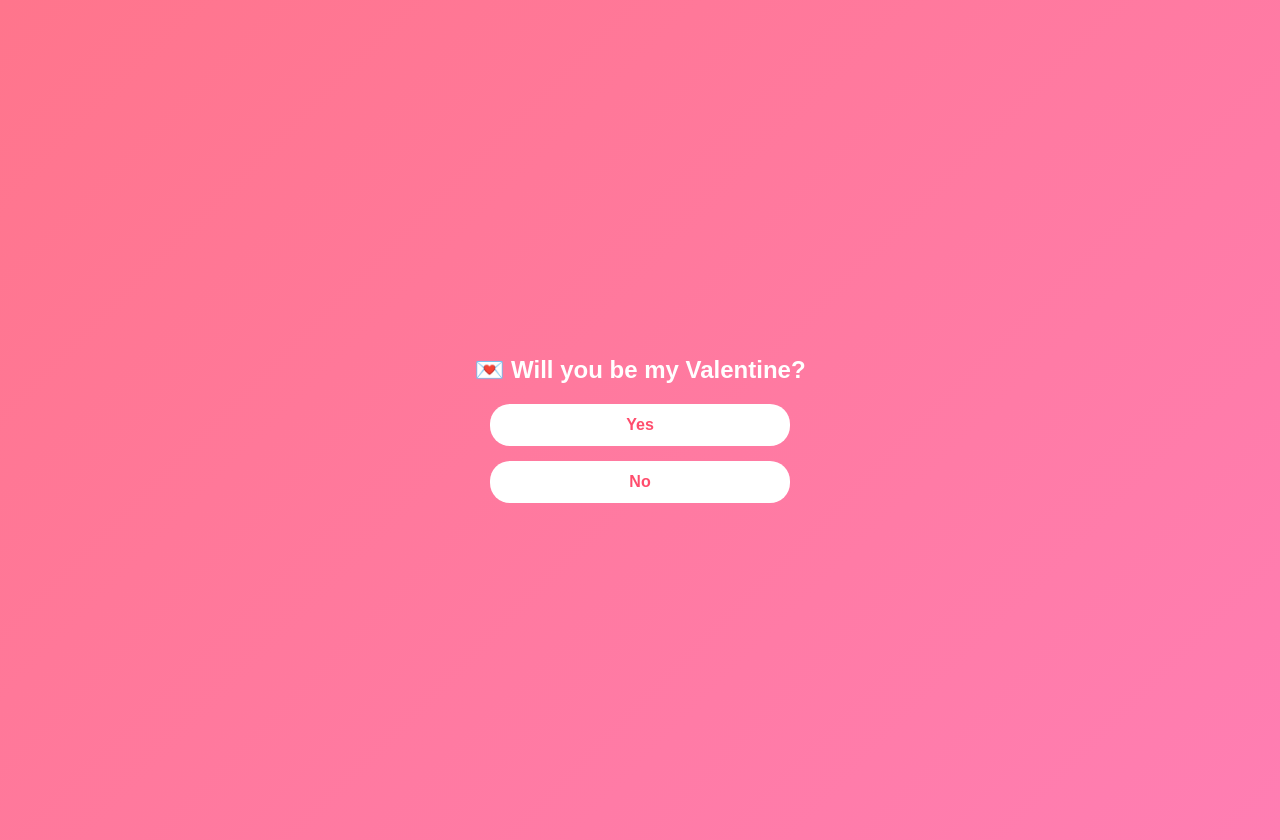
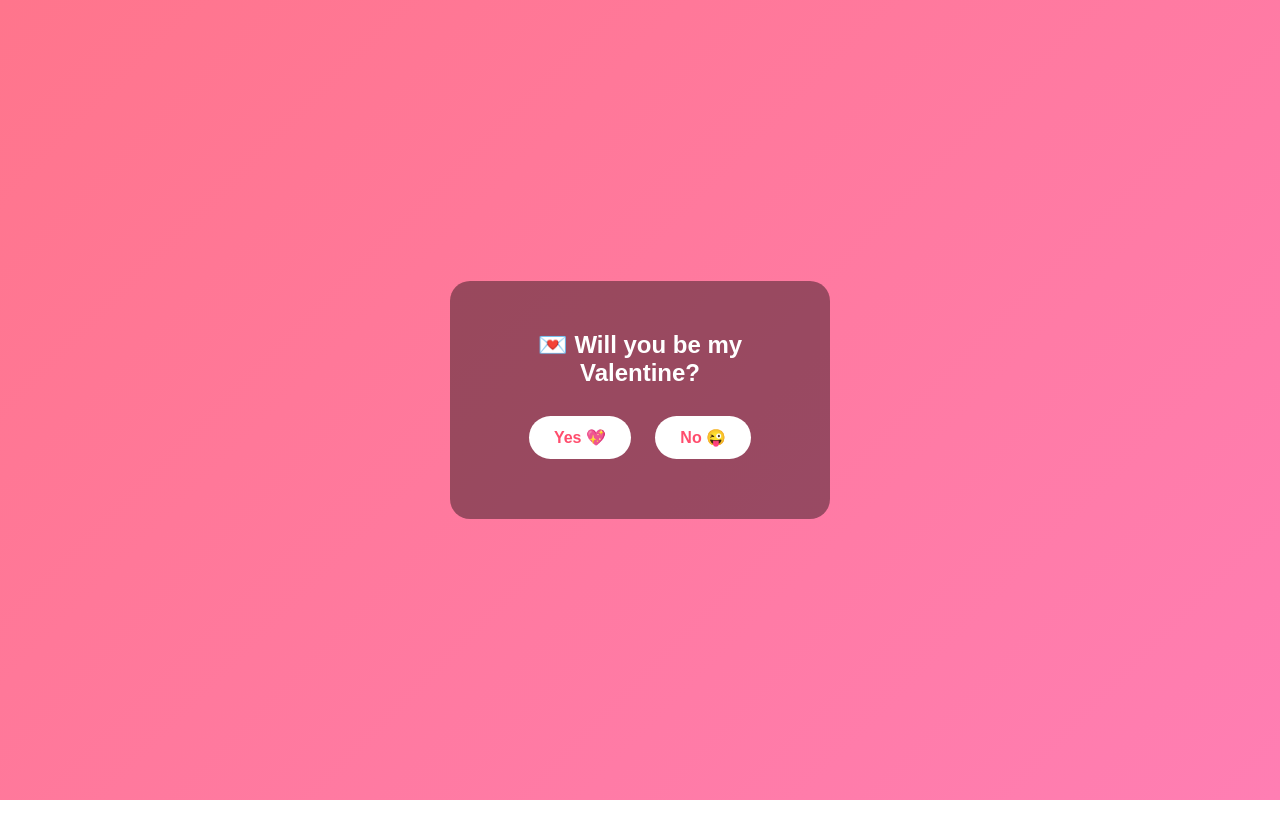
Before and after one commit to archinpatel0505-dot/love, a plain HTML site: page valentine.html in a window 1280 px wide. After the commit the page ends 800 px from the top, so only its background shows below. Drawn offline with Linux system fonts and the light colour scheme.

Commit message:
Update valentine.html

```diff
--- a/valentine.html
+++ b/valentine.html
@@ -2,62 +2,64 @@
 <html>
 <head>
 <meta charset="UTF-8">
-  <title>💖 Will you be my Valentine?</title>
+<title>Valentine 💖</title>
 <meta name="viewport" content="width=device-width, initial-scale=1.0">
 <style>
 body{
   margin:0;
-      min-height:100vh;
-      background: linear-gradient(135deg,#ff758c,#ff7eb3);
+  height:100vh;
+  background:linear-gradient(135deg,#ff758c,#ff7eb3);
   display:flex;
-      flex-direction:column;
+  justify-content:center;
   align-items:center;
-      justify-content:center;
-      font-family: Arial;
+  font-family:Arial;
   color:white;
   text-align:center;
-      padding:20px;
 }
-    h2{
-      margin-bottom:20px;
-    }
-    .options{
-      display:flex;
-      flex-direction:column;
-      gap:15px;
-      width:100%;
-      max-width:300px;
+.box{
+  background:rgba(0,0,0,0.4);
+  padding:30px;
+  border-radius:20px;
+  width:85%;
+  max-width:320px;
 }
 button{
-      padding:12px;
+  margin:10px;
+  padding:12px 25px;
   border:none;
-      border-radius:20px;
+  border-radius:25px;
   background:white;
   color:#ff4d6d;
   font-size:16px;
   font-weight:bold;
-      cursor:pointer;
 }
-    button:hover{background:#ffe0e6;}
+#result{
+  margin-top:20px;
+  font-size:22px;
+}
 </style>
 </head>
+
 <body>
 
+<div class="box">
   <h2>💌 Will you be my Valentine?</h2>
 
-<div class="options">
-  <button onclick="showMessage()">Yes</button>
-  <button onclick="showMessage()">No</button>
+  <button onclick="yes()">Yes 💖</button>
+  <button onclick="no()">No 😜</button>
+
+  <div id="result"></div>
 </div>
 
 <script>
-const urlParams = new URLSearchParams(window.location.search);
-const userName = urlParams.get("name") || "Love";
+function yes(){
+  document.getElementById("result").innerHTML =
+  "❤️ Happy Valentine’s Day ❤️<br>Happy Anniversary 💕";
+}
 
-function showMessage(){
-  document.body.innerHTML = `
-    <h2>❤️ Happy Valentine’s Day ${userName} ❤️</h2>
-  `;
+function no(){
+  document.getElementById("result").innerHTML =
+  "😏 Oops… Only YES is allowed!";
 }
 </script>
 
```
Lines whose indentation alone changed are shown as unchanged.
